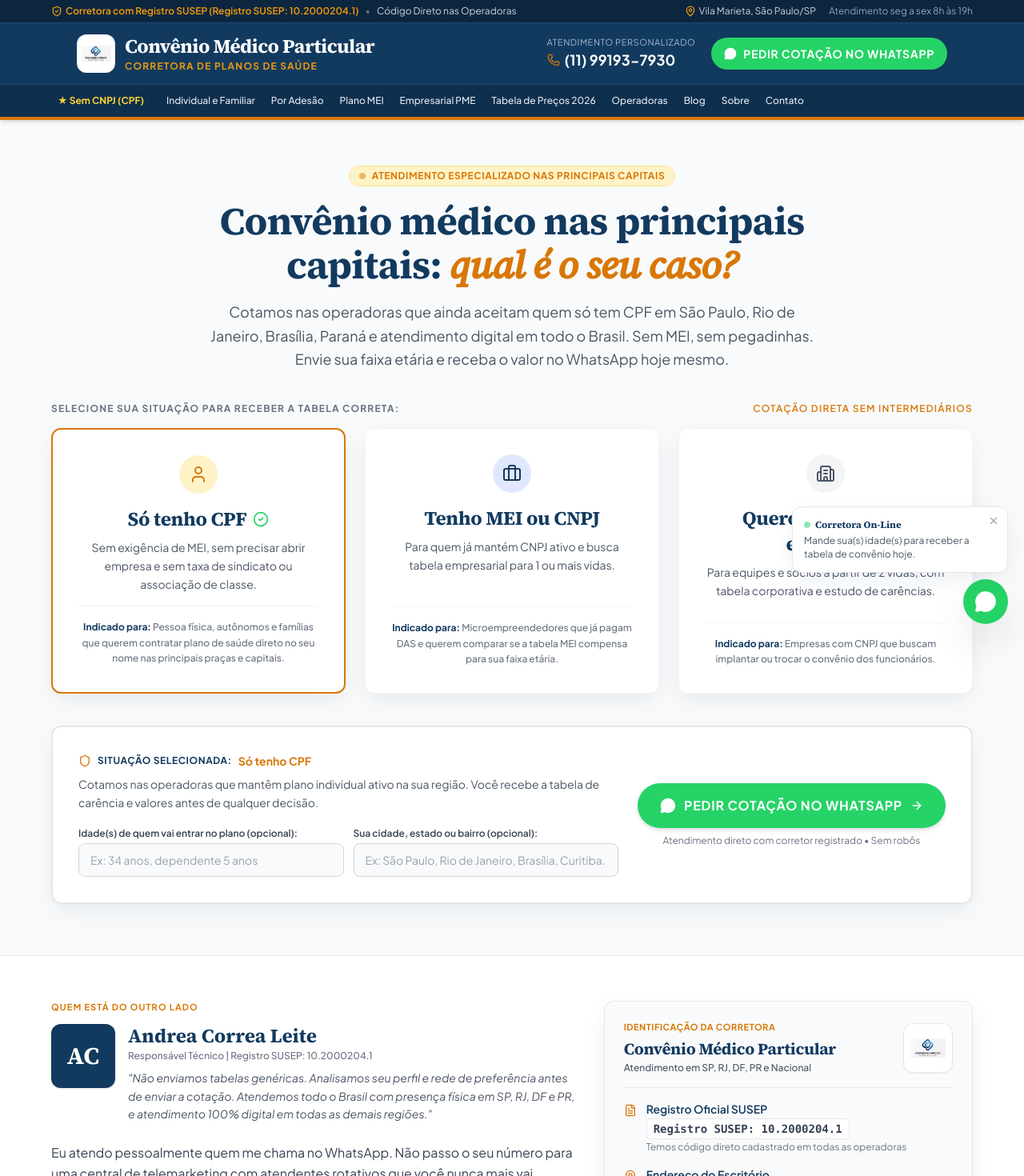
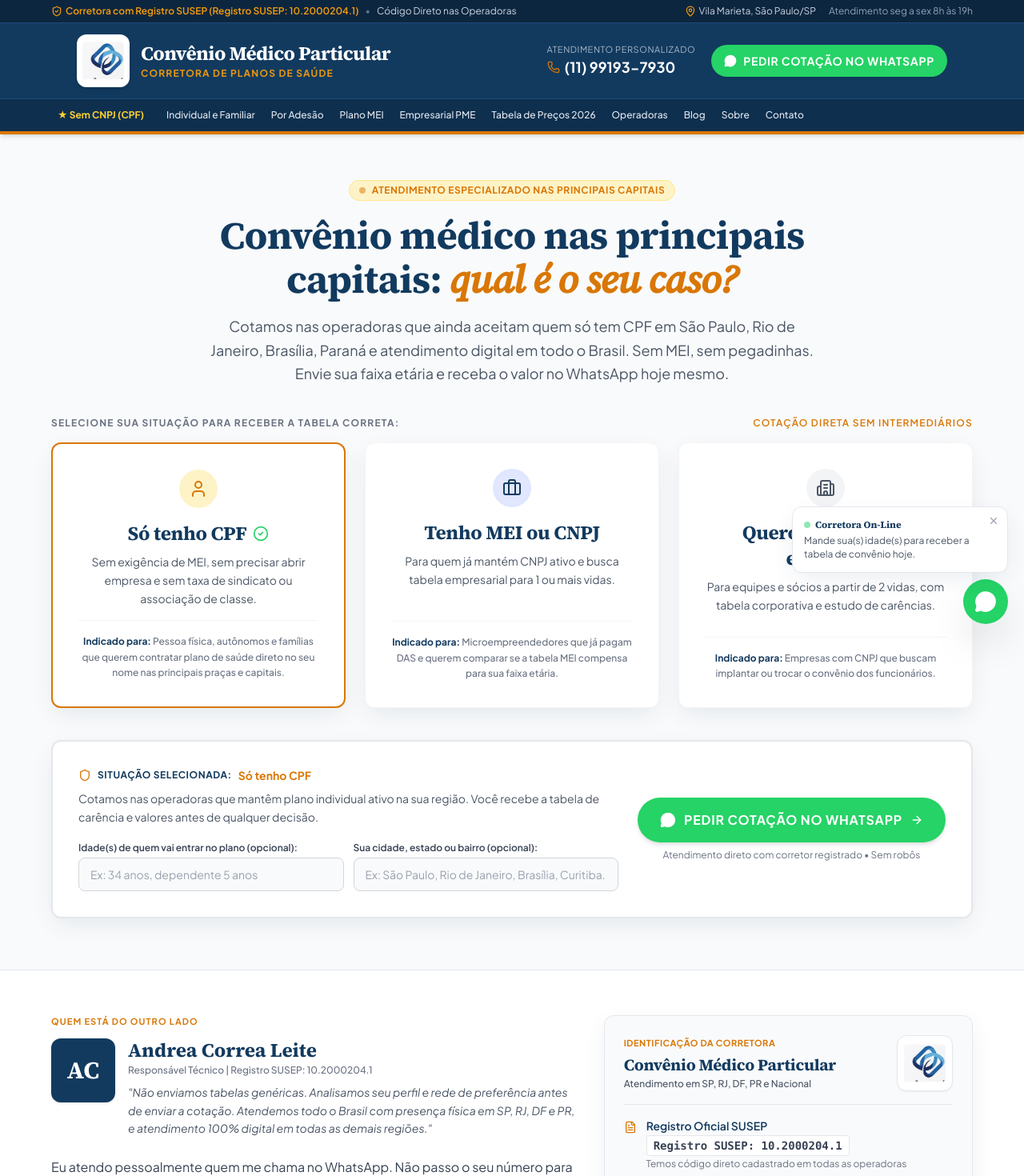
Before and after one commit to valmir-santos/conveniomedicoparticular, a React (Vite) app: page / in a window 1280 px wide. Shown: the top 1470 px of the page at 80% size. Built offline with nearby package versions, Linux system fonts and the light colour scheme.

Commit message:
Aumenta tamanho do icone da logo e ajusta recorte para preenchimento total

```diff
--- a/src/components/Footer.tsx
+++ b/src/components/Footer.tsx
@@ -15,8 +15,8 @@
           {/* Identificação e Registro com Logo */}
           <div className="space-y-3">
             <div className="flex items-center gap-3">
-              <div className="bg-[#F9FAFB] p-1.5 rounded-xl border border-gray-200 shadow-xs shrink-0">
-                <BrandIcon size={36} />
+              <div className="bg-white p-1 rounded-xl border border-gray-200 shadow-xs shrink-0 flex items-center justify-center">
+                <BrandIcon size={44} />
               </div>
               <h3 className="serif text-lg font-bold text-[#123A5F] tracking-tight leading-tight">
                 {BROKER_INFO.name}
--- a/src/components/Header.tsx
+++ b/src/components/Header.tsx
@@ -35,9 +35,9 @@
       {/* Barra Principal de Navegação e Contato Direto */}
       <div className="max-w-6xl mx-auto px-4 sm:px-8 py-3 sm:py-3.5 flex items-center justify-between gap-4">
         {/* Identidade da Corretora com Logo Oficial */}
-        <Link to="/" className="flex items-center gap-3 group">
-          <div className="bg-white p-1 rounded-xl shadow-xs border border-white/40 shrink-0 group-hover:scale-105 transition-transform">
-            <BrandIcon size={38} />
+        <Link to="/" className="flex items-center gap-3.5 group">
+          <div className="bg-white p-1.5 rounded-xl shadow-md border border-white/50 shrink-0 group-hover:scale-105 transition-transform flex items-center justify-center">
+            <BrandIcon size={52} />
           </div>
           <div className="flex flex-col">
             <span className="serif text-xl sm:text-2xl font-bold tracking-tight text-white group-hover:text-amber-100 transition-colors leading-tight">
--- a/src/components/Logo.tsx
+++ b/src/components/Logo.tsx
@@ -9,16 +9,16 @@
 
 export const BrandIcon: React.FC<{ className?: string; size?: number; alt?: string }> = ({
   className = '',
-  size = 40,
-  alt = 'Logo Convênio Médico Particular'
+  size = 48,
+  alt = 'Símbolo Convênio Médico Particular'
 }) => {
   return (
     <img
-      src="/logo.jpg"
+      src="/logo-icon.png"
       alt={alt}
       width={size}
       height={size}
-      className={`object-contain rounded-md shrink-0 bg-white ${className}`}
+      className={`object-contain rounded-lg shrink-0 ${className}`}
       style={{ width: `${size}px`, height: `${size}px` }}
     />
   );
@@ -32,19 +32,19 @@
 }) => {
   if (variant === 'icon') {
     const iconSizes = {
-      sm: 28,
-      md: 38,
-      lg: 48,
-      xl: 64,
+      sm: 36,
+      md: 48,
+      lg: 60,
+      xl: 72,
     };
     return <BrandIcon size={iconSizes[size]} className={className} />;
   }
 
   if (variant === 'header') {
     return (
-      <div className={`flex items-center gap-3 ${className}`}>
-        <div className="bg-white p-1 rounded-xl shadow-xs border border-white/40 shrink-0">
-          <BrandIcon size={40} />
+      <div className={`flex items-center gap-3.5 ${className}`}>
+        <div className="bg-white p-1.5 rounded-xl shadow-md border border-white/50 shrink-0 flex items-center justify-center">
+          <BrandIcon size={50} />
         </div>
         <div className="flex flex-col">
           <span className="serif font-bold text-lg sm:text-xl text-white tracking-tight leading-tight">
--- a/src/components/WhoWeAre.tsx
+++ b/src/components/WhoWeAre.tsx
@@ -86,8 +86,8 @@
                   Atendimento em SP, RJ, DF, PR e Nacional
                 </p>
               </div>
-              <div className="bg-white p-2 rounded-xl border border-gray-200 shadow-xs shrink-0">
-                <BrandIcon size={44} />
+              <div className="bg-white p-2 rounded-xl border border-gray-200 shadow-xs shrink-0 flex items-center justify-center">
+                <BrandIcon size={52} />
               </div>
             </div>
 
```
Also changed, not shown: public/logo-icon.png (added).
